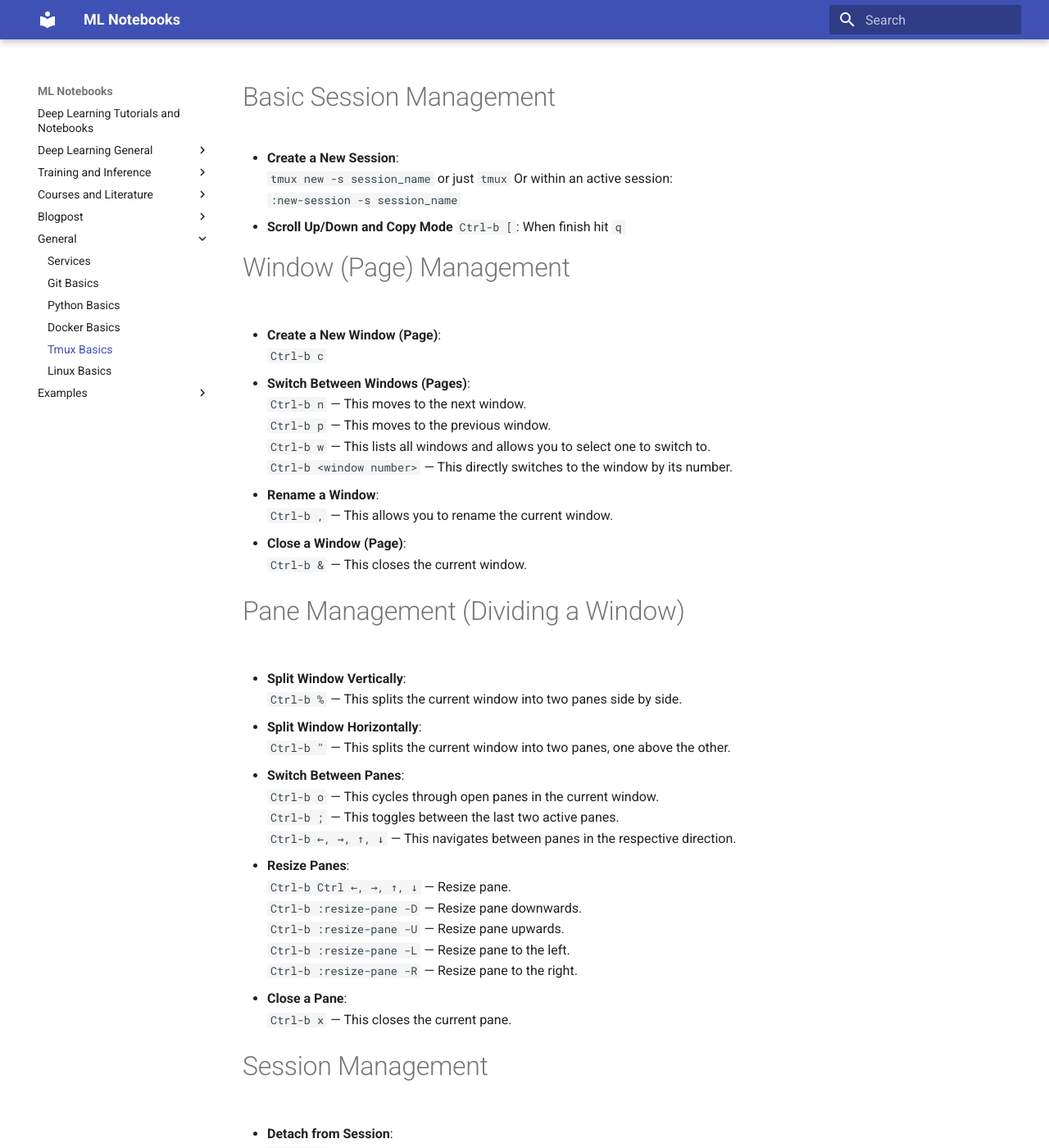
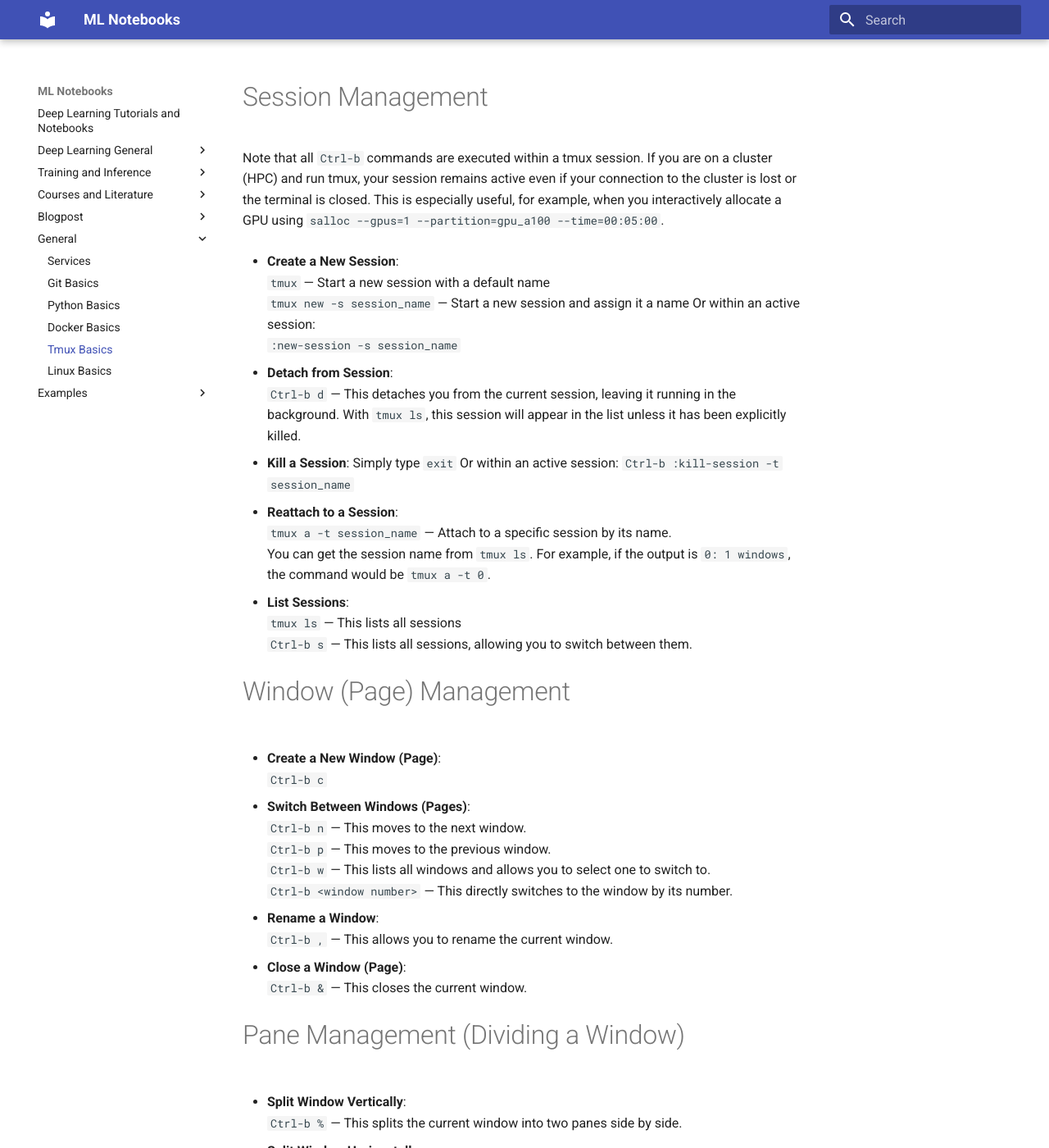
Before and after one commit to fkariminejadasl/ml-notebooks, an MkDocs documentation site: the page built from docs/tmux.md, in a window 1280 px wide and 1400 px high. Shown: the whole window at 82% size. Built offline with MkDocs 1.6.1 and Material for MkDocs 9.7.7, drawn with Linux system fonts in a browser that asks for light colours; some of the changed text lies outside the part shown.

Commit message:
update tmx and gpu docs

````diff
--- a/docs/gpu.md
+++ b/docs/gpu.md
@@ -33,8 +33,8 @@
 
 ```bash
 module purge # unload all modules
-module load 2024
-module load Miniconda3/24.7.1-0 # version 24.7.1
+module load 2025 # Check available modules first with `module avail` to ensure you can use this version.
+module load Miniconda3/25.5.1-1 # Check available modules first with `module avail`
 conda init bash
 ```
 
@@ -43,17 +43,33 @@
 ```bash
 conda create -n test python=3.10
 conda activate test
-pip install torch # version 2.7.1+cu126
+```
+
+Or instead of `conda` use python virtual env which is faster and lighter. But then you only limited to the python version provided by the cluster. In conda, python versions can be selected.
+
+
+```bash
+module load Python/3.13.1-GCCcore-14.2.0
+python -m venv venv_name  # Or use a full/relative path, e.g. /home/youruser/ven_dir/venv_name
+source /path/to/venv_name/bin/activate  # Or `. /path/to/venv_name/bin/activate` to activate the virtual environment.
+```
+
+Then install for example `pytorch`.
+
+```bash
+pip install torch numpy # torch version 2.8.0+cu128
 ```
 
 > When you install PyTorch using `pip install torch`, the GPU-enabled build is installed by default—even on machines without a GPU. You can verify this by running:
 
+``` bash
+ssh gcn1 # Don't forget to activate your Python environment after connecting, as this is a new machine.
+python
+ >> import torch
+ >> torch.tensor([1,2], device="cuda")
 ```
->> ssh gcn1
->> python
-import torch
-torch.tensor([1,2], device="cuda")
-```
+
+> **Note:** If you close your terminal where you typed `ssh` or lose your SSH connection, the allocation will be terminated. To avoid this, start a `tmux` session before running `salloc` so your session persists even if the connection drops. First type `tmux`, then in `tmux` run the `salloc` command.
 
 You can allocate a GPU in interactive mode with the following command:
 
@@ -62,6 +78,8 @@
 ```
 
 Obtain the `partition` name from `accinfo` or by checking the `Snellius partitions/ partitions name` list.
+
+Once a GPU is allocated, you can connect to it via SSH (e.g., `ssh gcn46`). Remember to activate your virtual environment after connecting, as each GPU node is a separate machine.
 
 ## Schedule Tasks
 
--- a/docs/tmux.md
+++ b/docs/tmux.md
@@ -1,11 +1,30 @@
-# Basic Session Management
+# Session Management
+
+Note that all `Ctrl-b` commands are executed within a tmux session. If you are on a cluster (HPC) and run tmux, your session remains active even if your connection to the cluster is lost or the terminal is closed. This is especially useful, for example, when you interactively allocate a GPU using `salloc --gpus=1 --partition=gpu_a100 --time=00:05:00`.
 
 - **Create a New Session**:
-  `tmux new -s session_name` or just `tmux`
+  `tmux` — Start a new session with a default name
+  `tmux new -s session_name` — Start a new session and assign it a name
   Or within an active session:
   `:new-session -s session_name`
-- **Scroll Up/Down and Copy Mode**
-  `Ctrl-b [`: When finish hit `q`
+
+- **Detach from Session**:
+  `Ctrl-b d` — This detaches you from the current session, leaving it running in the background.
+  With `tmux ls`, this session will appear in the list unless it has been explicitly killed.
+
+- **Kill a Session**:
+  Simply type `exit`
+  Or within an active session:
+  `Ctrl-b :kill-session -t session_name`
+
+- **Reattach to a Session**:
+  `tmux a -t session_name` — Attach to a specific session by its name.
+  You can get the session name from `tmux ls`. For example, if the output is `0: 1 windows`, the command would be `tmux a -t 0`.
+
+  - **List Sessions**:
+  `tmux ls `  — This lists all sessions
+  `Ctrl-b s` — This lists all sessions, allowing you to switch between them.
+
 
 # Window (Page) Management
 
@@ -46,18 +65,3 @@
 
 - **Close a Pane**:
   `Ctrl-b x` — This closes the current pane.
-
-# Session Management
-
-- **Detach from Session**:
-  `Ctrl-b d` — This detaches you from the current session, leaving it running in the background.
-
-- **Reattach to a Session**:
-  `tmux attach -t session_name`
-
-- **List Sessions**:
-  `tmux ls `  — This lists all sessions
-  `Ctrl-b s` — This lists all sessions, allowing you to switch between them.
-
-- **Kill a Session**:
-  `Ctrl-b :kill-session -t session_name`
````
